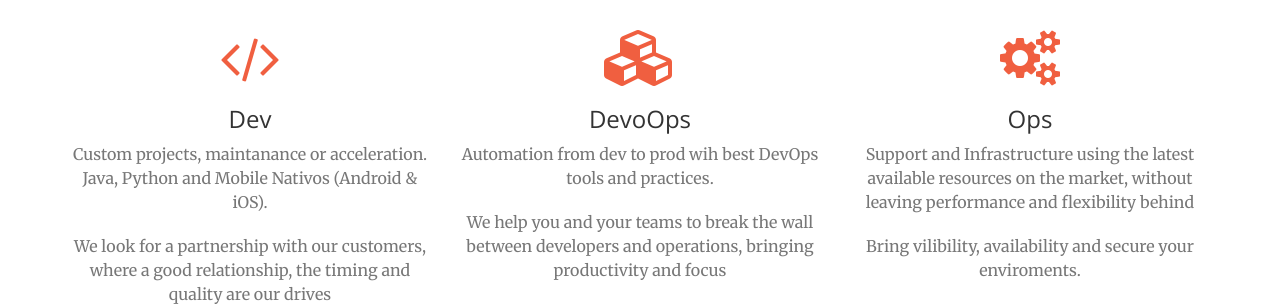
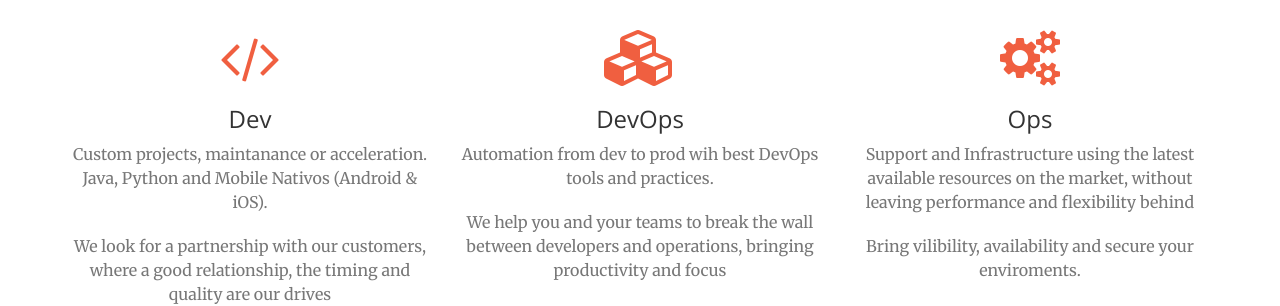
Before and after one commit to panda-team/panda-team.github.io, a Jekyll site: the page built from en/index.html, in a window 1280 px wide and 900 px high, scrolled down 1441 px. Shown: the part 158-464 px from the top of the window. Built offline with Jekyll 4.4.1, drawn with Linux system fonts in a browser that asks for light colours.

Commit message:
Fixed typo

```diff
--- a/_includes/services_en.html
+++ b/_includes/services_en.html
@@ -23,7 +23,7 @@
             <div class="col-lg-4 col-md-6 text-center">
                 <div class="service-box">
                     <i class="fa fa-4x fa-cubes wow bounceIn text-primary" data-wow-delay=".1s"></i>
-                    <h3>DevoOps</h3>
+                    <h3>DevOps</h3>
                     <p class="text-muted">Automation from dev to prod wih best DevOps tools and practices.</p>
                 </div>
                 <div class="service-box">
```
